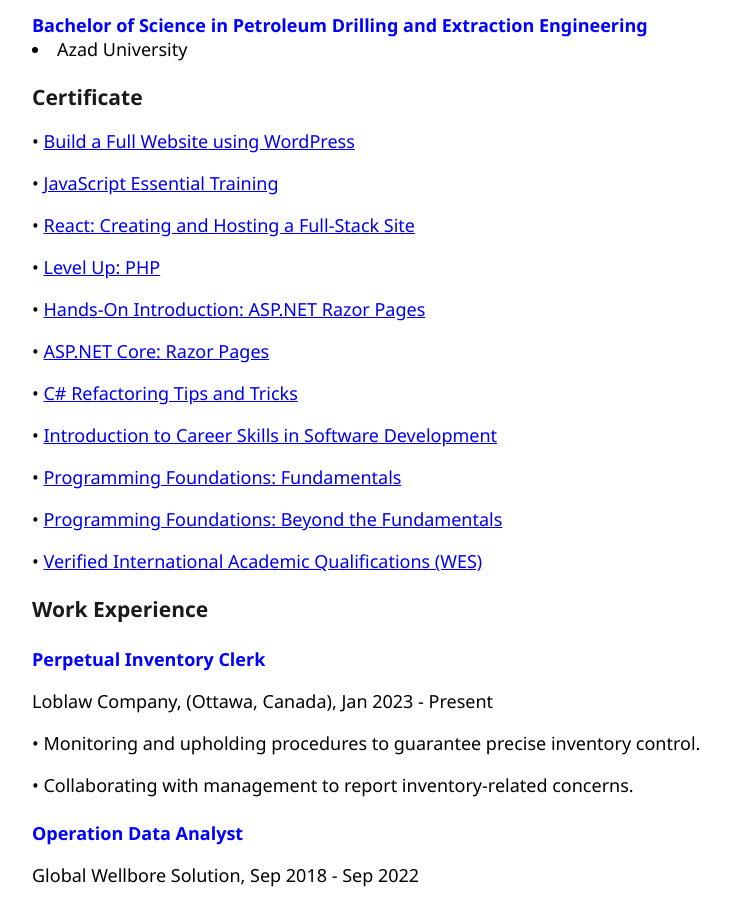
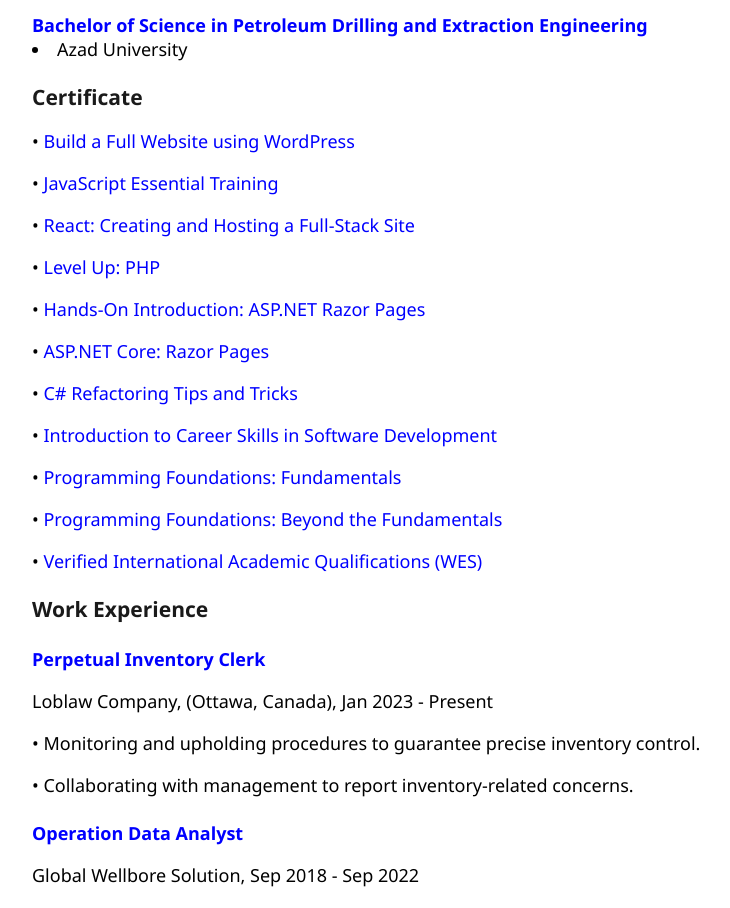
Before and after one commit to Idenshah/WebSite, a React (Create React App) app: page /about in a window 1280 px wide. Shown: the part 1200-2108 px from the top of the page, without its empty margins (113-843 px from the left). Built offline with nearby package versions, Linux system fonts and the light colour scheme.

Commit message:
links are updated.

```diff
--- a/src/App.css
+++ b/src/App.css
@@ -196,3 +196,18 @@
 .paragraph {
   color: hsl(0, 0%, 17%);
 }
+
+.certification-link {
+  color: blue; /* Change this to the color you want for unvisited links */
+  text-decoration: none; /* Removes underline */
+}
+
+/* Styles for visited links */
+.certification-link:visited {
+  color: blue; /* Change this to the color you want for visited links */
+}
+
+/* Styles for active links (while being clicked) */
+.certification-link:active {
+  color: blue; /* Change this to the color you want for active links */
+}
--- a/src/Pages/AboutPage.js
+++ b/src/Pages/AboutPage.js
@@ -96,67 +96,100 @@
         <div className="certification">
           <dl>
             •{" "}
-            <a href="https://www.coursera.org/account/accomplishments/verify/UHQXB5CHPJ5G">
+            <a
+              href="https://www.coursera.org/account/accomplishments/verify/UHQXB5CHPJ5G"
+              className="certification-link"
+            >
               Build a Full Website using WordPress
             </a>
           </dl>
           <dl>
             •{" "}
-            <a href="https://www.linkedin.com/learning/certificates/e338d4e1e796946f143be54f7c3eb7c4d513cc5b87b5b46bedee7fdc003dbeb9?accountId=2199673&u=2199673&success=true&authUUID=T80Wy04ZQWy1V%2Fk3qCJXgQ%3D%3D">
+            <a
+              href="https://www.linkedin.com/learning/certificates/e338d4e1e796946f143be54f7c3eb7c4d513cc5b87b5b46bedee7fdc003dbeb9?accountId=2199673&u=2199673&success=true&authUUID=T80Wy04ZQWy1V%2Fk3qCJXgQ%3D%3D"
+              className="certification-link"
+            >
               JavaScript Essential Training
             </a>
           </dl>
           <dl>
             •{" "}
-            <a href="https://www.linkedin.com/learning/certificates/d3acb5ec29d768a4d58c69bbba5d1b278c5a0b8fbc2c46148009b844cddab02e?u=2199673">
+            <a
+              href="https://www.linkedin.com/learning/certificates/d3acb5ec29d768a4d58c69bbba5d1b278c5a0b8fbc2c46148009b844cddab02e?u=2199673"
+              className="certification-link"
+            >
               React: Creating and Hosting a Full-Stack Site
             </a>
           </dl>
           <dl>
             •{" "}
-            <a href="https://www.linkedin.com/learning/certificates/4776e780b07bca33edc8c1e3bb54cb86b12f4e9bc15dbc573c24b60f30a45206?u=2199673">
+            <a
+              href="https://www.linkedin.com/learning/certificates/4776e780b07bca33edc8c1e3bb54cb86b12f4e9bc15dbc573c24b60f30a45206?u=2199673"
+              className="certification-link"
+            >
               Level Up: PHP
             </a>
           </dl>
           <dl>
             •{" "}
-            <a href="https://www.linkedin.com/learning/certificates/62d10978fbf8469091ca3a0c21d44a5c74a23b1b1a65cd7bcb07dffb605ab67f?u=2199673">
+            <a
+              href="https://www.linkedin.com/learning/certificates/62d10978fbf8469091ca3a0c21d44a5c74a23b1b1a65cd7bcb07dffb605ab67f?u=2199673"
+              className="certification-link"
+            >
               Hands-On Introduction: ASP.NET Razor Pages
             </a>
           </dl>
           <dl>
             •{" "}
-            <a href="https://www.linkedin.com/learning/certificates/a6166e4bdc58a231c8fae230299b7e13b83cf3ba790d23924d123c68f32e425e?u=2199673">
+            <a
+              href="https://www.linkedin.com/learning/certificates/a6166e4bdc58a231c8fae230299b7e13b83cf3ba790d23924d123c68f32e425e?u=2199673"
+              className="certification-link"
+            >
               ASP.NET Core: Razor Pages
             </a>
           </dl>
           <dl>
             •{" "}
-            <a href="https://www.linkedin.com/learning/certificates/1fb24b1216ec7c7ea4a8ed0219d22193b54d6e6523b7a169f12cf33337c06075?u=2199673">
+            <a
+              href="https://www.linkedin.com/learning/certificates/1fb24b1216ec7c7ea4a8ed0219d22193b54d6e6523b7a169f12cf33337c06075?u=2199673"
+              className="certification-link"
+            >
               C# Refactoring Tips and Tricks
             </a>
           </dl>
           <dl>
             •{" "}
-            <a href="https://www.linkedin.com/learning/certificates/dffef7e714760ad4549694195fd3fca4a9a005ec127e79a39f7911e8cd39a1f5?u=2199673">
+            <a
+              href="https://www.linkedin.com/learning/certificates/dffef7e714760ad4549694195fd3fca4a9a005ec127e79a39f7911e8cd39a1f5?u=2199673"
+              className="certification-link"
+            >
               Introduction to Career Skills in Software Development
             </a>
           </dl>
           <dl>
             •{" "}
-            <a href="https://www.linkedin.com/learning/certificates/9c5867796929e8cebc31683ca61d1948e3a5cc1f4c680e1b248a104aa487bacc?u=2199673">
+            <a
+              href="https://www.linkedin.com/learning/certificates/9c5867796929e8cebc31683ca61d1948e3a5cc1f4c680e1b248a104aa487bacc?u=2199673"
+              className="certification-link"
+            >
               Programming Foundations: Fundamentals
             </a>
           </dl>
           <dl>
             •{" "}
-            <a href="https://www.linkedin.com/learning/certificates/236bc606ca569dd7c235621ae284bbe888891aa1205babaf738f295e30f9bba4?u=2199673">
+            <a
+              href="https://www.linkedin.com/learning/certificates/236bc606ca569dd7c235621ae284bbe888891aa1205babaf738f295e30f9bba4?u=2199673"
+              className="certification-link"
+            >
               Programming Foundations: Beyond the Fundamentals
             </a>
           </dl>
           <dl>
             •{" "}
-            <a href="https://www.credly.com/badges/b5ab8dbf-8a0e-4b0f-a20b-9f01d73d0d0e/linked_in_profile">
+            <a
+              href="https://www.credly.com/badges/b5ab8dbf-8a0e-4b0f-a20b-9f01d73d0d0e/linked_in_profile"
+              className="certification-link"
+            >
               Verified International Academic Qualifications (WES)
             </a>
           </dl>
--- a/src/Pages/HomePage.js
+++ b/src/Pages/HomePage.js
@@ -29,8 +29,11 @@
         <h3>Discover My Story</h3>
         <p className="welcomeNote">
           If you're curious to know more about me, head over to the{" "}
-          <Link to="/about">About</Link> page. There, you'll find my resume and
-          a brief biography that delves into my background and aspirations.
+          <Link to="/about" className="certification-link">
+            About
+          </Link>{" "}
+          page. There, you'll find my resume and a brief biography that delves
+          into my background and aspirations.
         </p>
         <p className="welcomeNote">
           Please don't hesitate to reach out to me if you have any questions or
```
